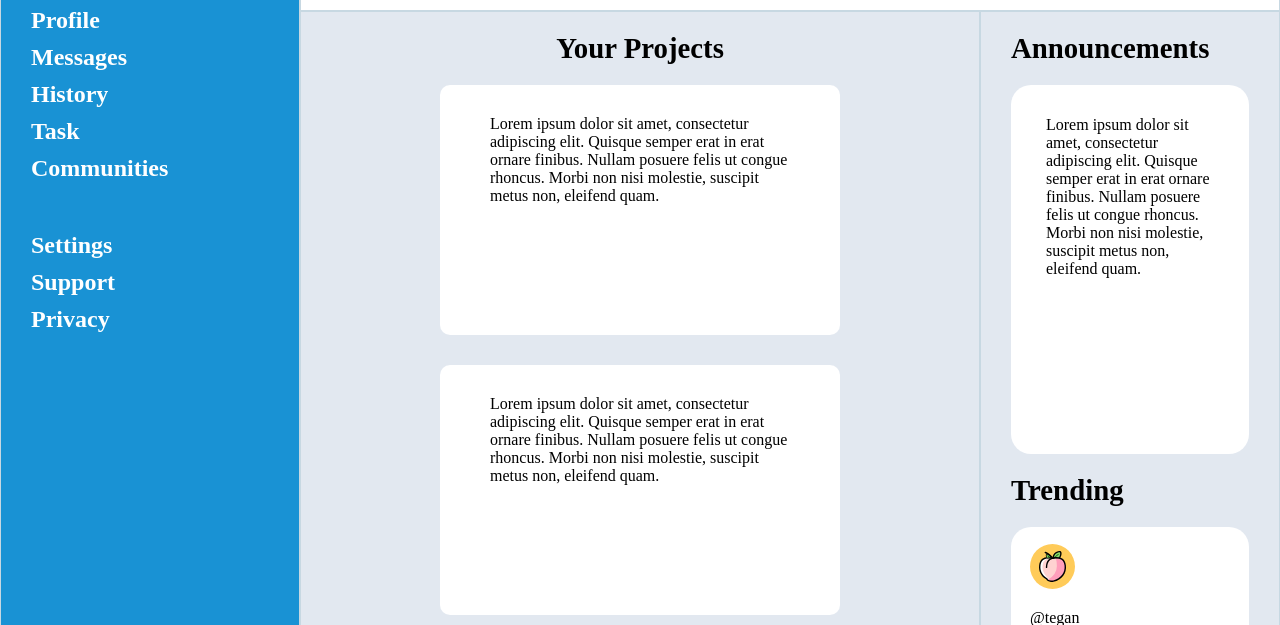
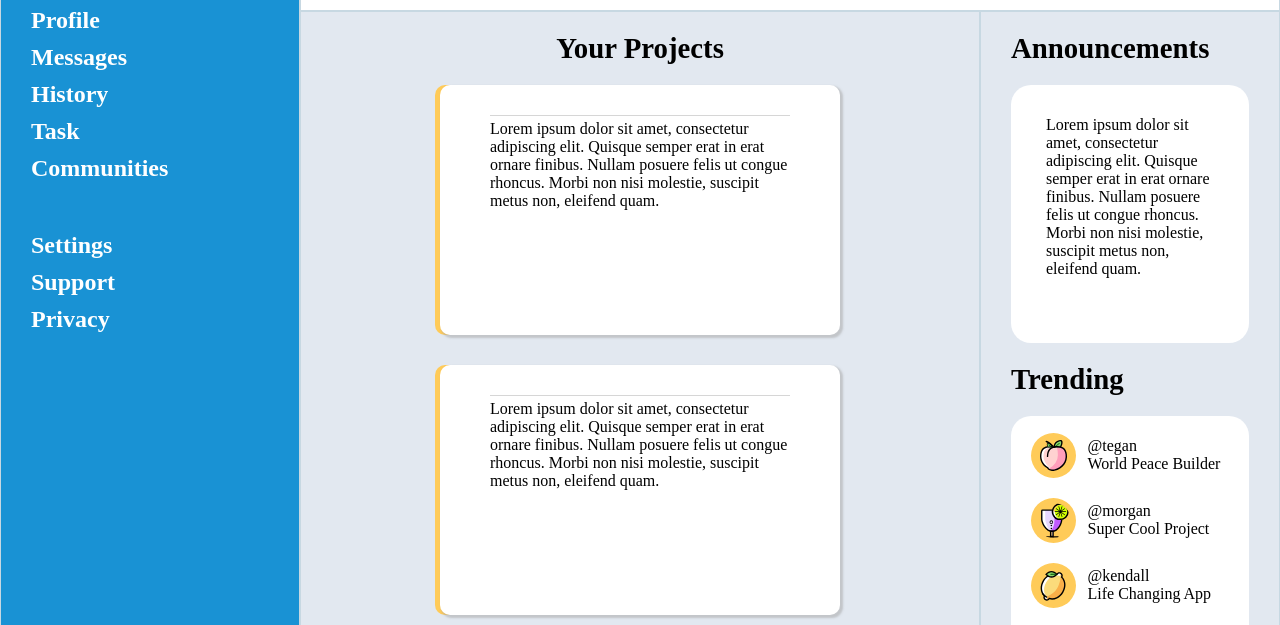
Before and after one commit to andersonzw/dashboard, a plain HTML site: page index.html in a window 1280 px wide. Shown: the part 159-784 px from the top of the page. Drawn offline with Linux system fonts and the light colour scheme.

Commit message:
styled the cards

```diff
--- a/style.css
+++ b/style.css
@@ -204,10 +204,17 @@
     height: 250px;
     padding: 30px 50px;
     border-radius: 10px;
+    box-shadow: 2px 2px 2px 1px rgba(163, 163, 163, 0.5), -5px 0px 0px 0px var(--yellow);
 
 }
 
-
+.main-content .card:before {
+    content: "";
+    display: block;
+    padding: 2px 0;
+    line-height: 1px;
+    border-top: 1px rgb(214, 214, 214) solid;
+}
 /* RIGHT CONTENT */
 .right-content {
     grid-row: 3/5; grid-column: 3/4;
@@ -233,8 +240,23 @@
     background: var(--yellow);
     border-radius: 100%;
     padding: 5px;
+    margin: auto;
 }
 
 .right-content > h2 {
     margin-bottom: 20px
 }
+
+
+.trending-people {
+    display:grid;
+    grid-template-columns: 1fr 3fr;
+    gap: 10px;
+    margin-bottom:20px
+}
+.twitter-tag {
+    margin: auto 0 ;
+}
+.twitter-tag > p {
+    margin: 0;
+}
```
